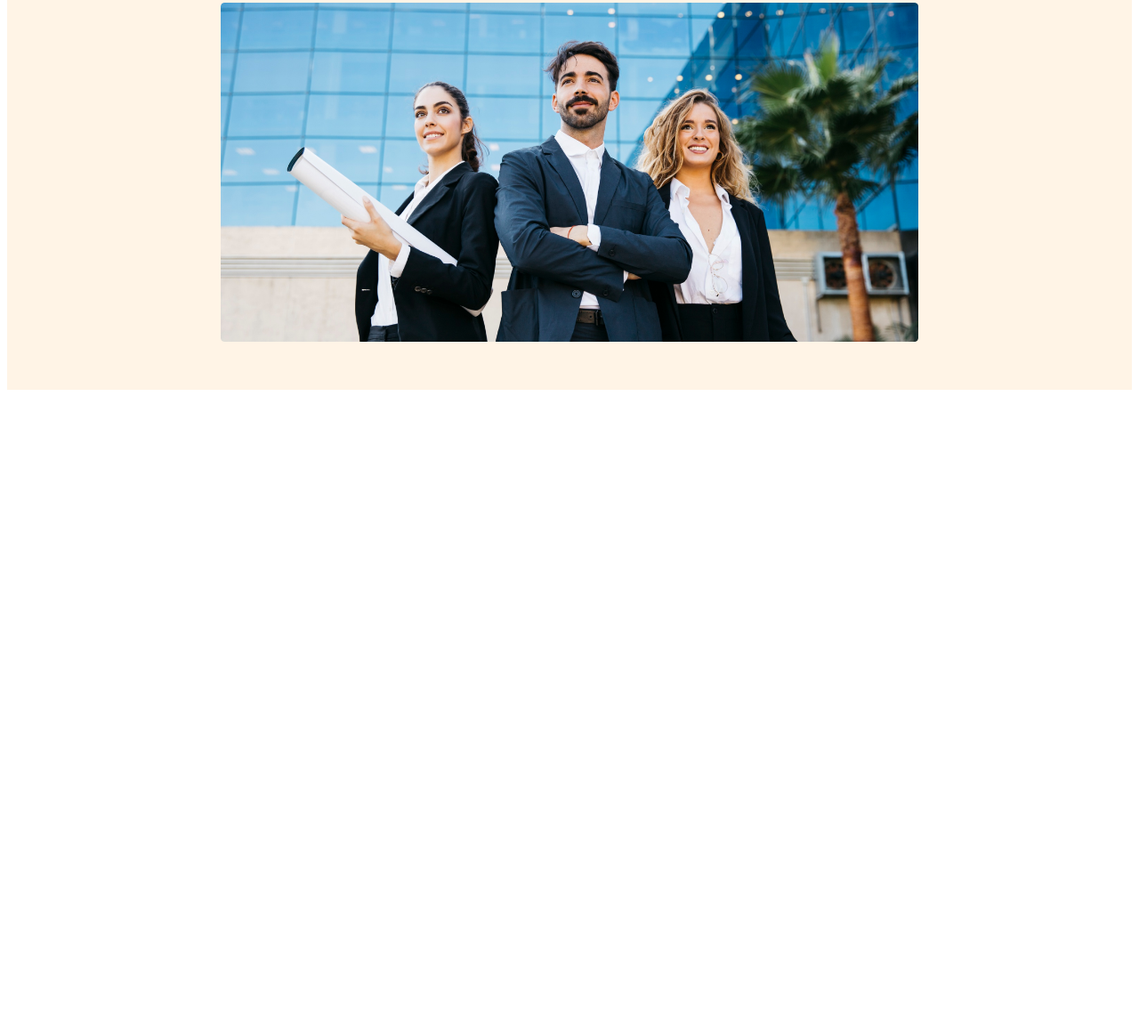
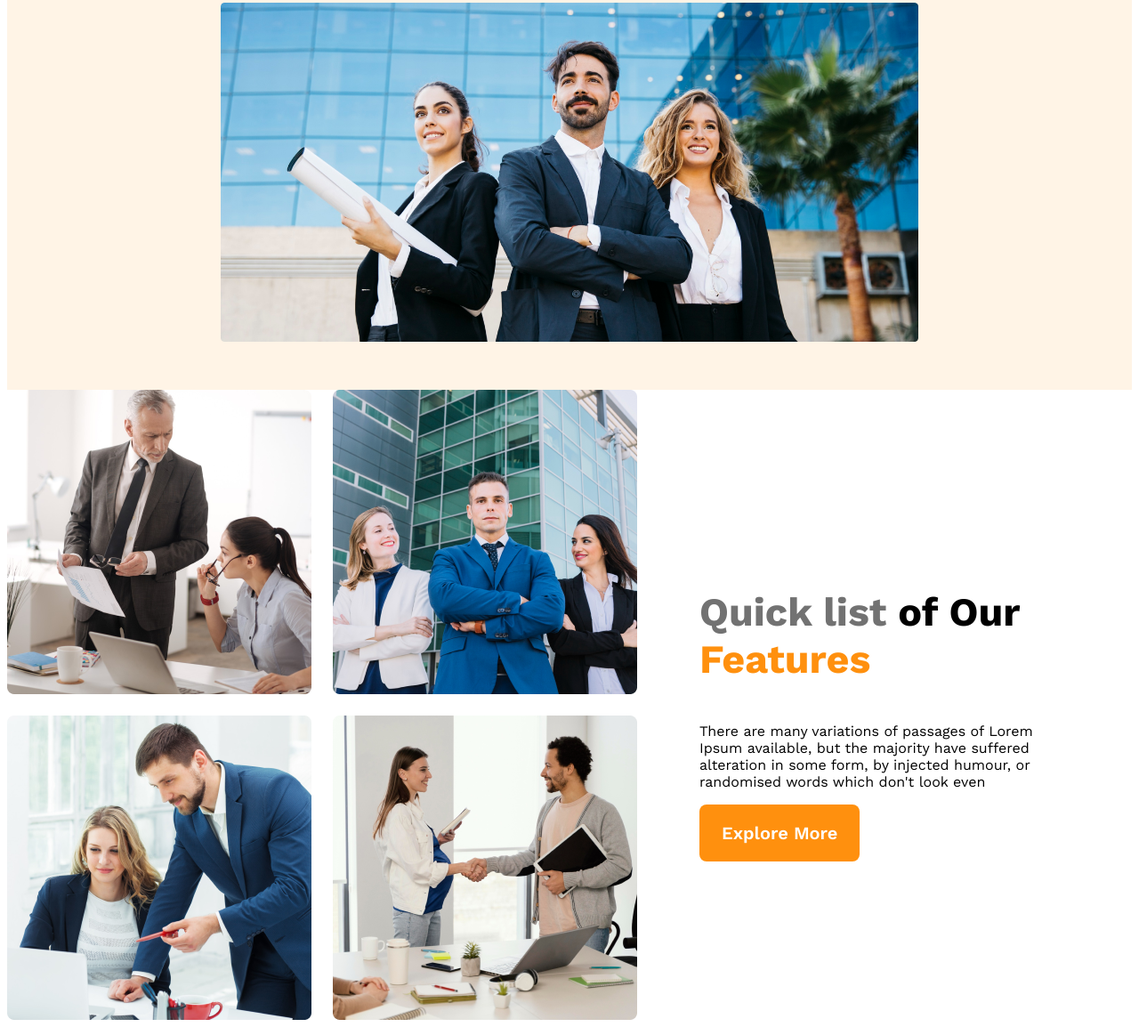
Before and after one commit to Tanvir29122005/g3-architects-resources, a plain HTML site: page index.html in a window 1280 px wide. Shown: the part 592-1746 px from the top of the page at 89% size. Before the commit the page ends 1038 px from the top, so only its background shows below. Drawn offline with nearby package versions, Linux system fonts and the light colour scheme.

Commit message:
added the futures sections

```diff
--- a/index.html
+++ b/index.html
@@ -27,7 +27,19 @@
         </div>
     </header>
     <main>
-
+        <section class="teams-container">
+            <div class="teams-img-container">
+                <img src="images/team1.png" alt="">
+                <img src="images/team2.png" alt="">
+                <img src="images/team3.png" alt="">
+                <img src="images/team4.png" alt="">
+            </div>
+            <div class="teams-content">
+                <h3 class="teams-title"> <span class="quick-list">Quick list</span> <span>of Our</span> <span style="color: #FF900E; font-weight: 700px;">Features</span></h3>
+                <p class="teams-description">There are many variations of passages of Lorem Ipsum available, but the majority have suffered alteration in some form, by injected humour, or randomised words which don't look even</p>
+                <button class="btn">Explore More</button>
+            </div>
+        </section>
     </main>
     <footer>
 
--- a/styles/architect.css
+++ b/styles/architect.css
@@ -100,3 +100,32 @@
          flex-direction: column;
      }
  }
+
+ /* main style */
+
+ main{
+    max-width: 1440px;
+    margin: 0 auto;
+ }
+
+ .teams-container{
+    display: flex;
+    align-items: center;
+ }
+
+ .teams-img-container{
+    display: grid;
+    grid-template-columns: repeat(2, 1fr);
+    gap: 1.5rem;
+ }
+ .teams-content{
+    padding-left: 70px;
+    padding-right: 70px;
+ }
+ .teams-title{
+    font-size: 2.8rem;
+ }
+ .teams-title .quick-list{
+    color: #727272;
+    font-weight: 500px;
+ }
```
